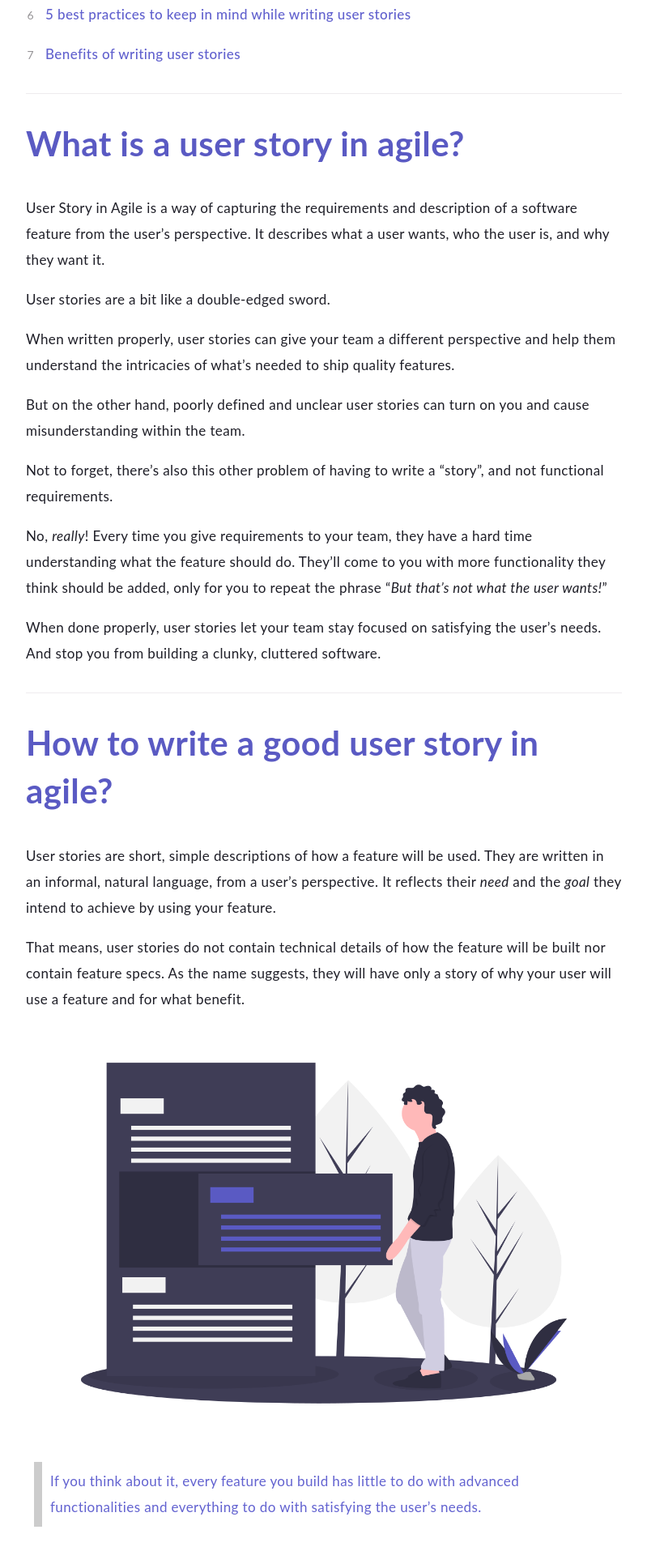
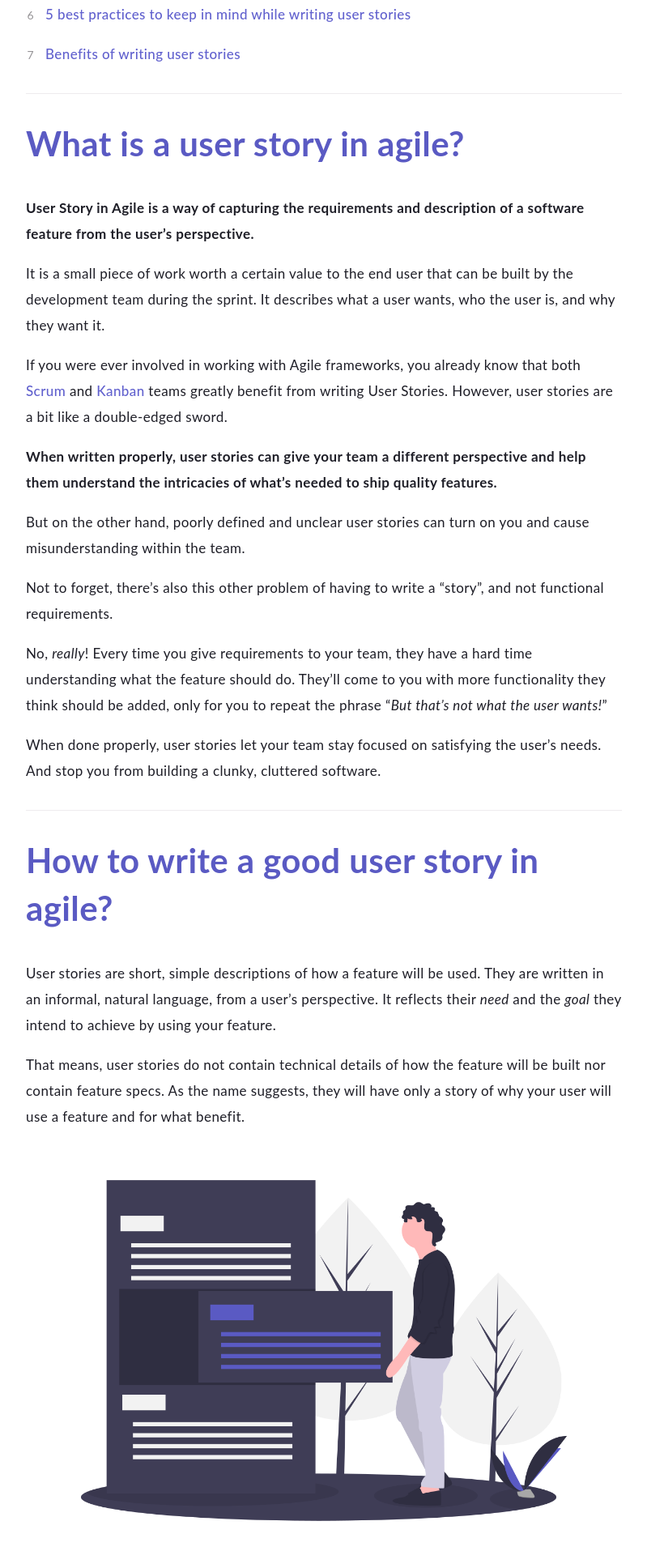
Before and after one commit to svikashk/agile, a Jekyll site: the page built from agile/user-stories.md, in a window 1280 px wide. Shown: the part 542-2457 px from the top of the page at 81% size, without its empty margins (356-1155 px from the left). Built offline with Jekyll 4.4.1, drawn with Linux system fonts in a browser that asks for light colours; some of the changed text lies outside the part shown.

Commit message:
updated user stories post (#49)

```diff
--- a/agile/user-stories.md
+++ b/agile/user-stories.md
@@ -28,11 +28,13 @@ publisher: Zepel
 ## What is a user story in agile?
 {: .fs-9 }
 
-User Story in Agile is a way of capturing the requirements and description of a software feature from the user's perspective. It describes what a user wants, who the user is, and why they want it.
+**User Story in Agile is a way of capturing the requirements and description of a software feature from the user's perspective.**
 
-User stories are a bit like a double-edged sword.
+It is a small piece of work worth a certain value to the end user that can be built by the development team during the sprint. It describes what a user wants, who the user is, and why they want it.
 
-When written properly, user stories can give your team a different perspective and help them understand the intricacies of what's needed to ship quality features.
+If you were ever involved in working with Agile frameworks, you already know that both [Scrum](https://zepel.io/solutions/scrum/?utm_source=agilelibrary&utm_medium=text&utm_campaign=writeuserstory) and [Kanban](https://zepel.io/solutions/kanban/?utm_source=agilelibrary&utm_medium=text&utm_campaign=writeuserstory) teams greatly benefit from writing User Stories. However, user stories are a bit like a double-edged sword.
+
+**When written properly, user stories can give your team a different perspective and help them understand the intricacies of what's needed to ship quality features.**
 
 But on the other hand, poorly defined and unclear user stories can turn on you and cause misunderstanding within the team.
 
@@ -125,7 +127,14 @@ Here are five examples of user stories:
 - As a marketing leader, I want my leads to integrate with my CRM tool so that my sales team is always updated with the latest information.
 - As a marketing leader, I want my leads to integrate with my marketing tools so that I can attribute leads to specific campaigns.
 
-In [Zepel](https://zepel.io/?utm_source=agilelibrary&utm_medium=text&utm_campaign=writeuserstory), once you've created a User Story, you can effortlessly capture more details and view everything about the user story with a unified view.
+At [Zepel](https://zepel.io/?utm_source=agilelibrary&utm_medium=text&utm_campaign=writeuserstory), once our product manager prioritizes and creates a Feature we need to work on, user stories are added inside it. This tells us that we need to build all complete user stories to build the entire feature.
+
+Once the user stories are written, it's time to get into the detail level. Details can be added to user stories in two ways:
+
+- By splitting a user story into multiple, smaller subtasks.
+- By adding rich, detailed descriptions.
+
+This allows us to effortlessly capture more details and view everything about the user story with a unified view. Once the user stories are clearly defined, make sure they are visible for the entire team.
 
 Here's how the above examples of user stories will look like inside Zepel.
 
@@ -189,7 +198,7 @@ This lets your team understand the complexity involved and come up with creative
 
 You probably have plenty of user stories on your backlog by now and wondering how to prioritize one over the other and which ones to filter out.
 
-The first instinct would be to start by discarding items from your backlog, I get it. But you’re better off by starting with breaking down your user stories into actionable chunks of tasks and estimating your user stories first before you can discard them.
+The first instinct would be to start by discarding items from your backlog, I get it. But you’re better off by starting with breaking down your user stories into actionable chunks of tasks and adding [story points]({{ site.baseurl }}{% link agile/scrum-story-points.md %}) to estimate your user stories before you can discard them.
 
 With an [estimate of how long your user story](https://zepel.io/blog/project-estimation/?utm_source=agilelibrary&utm_medium=text&utm_campaign=writeuserstory) is likely to take, you can work with your team to find what minimum set of functionality is needed to help your users solve their problem and achieve their goal.
 
```
Also changed, not shown: agile/scrum-sprint-planning-meeting.md (+1 -1 lines), agile/scrum-story-points.md (+1 -1 lines).
